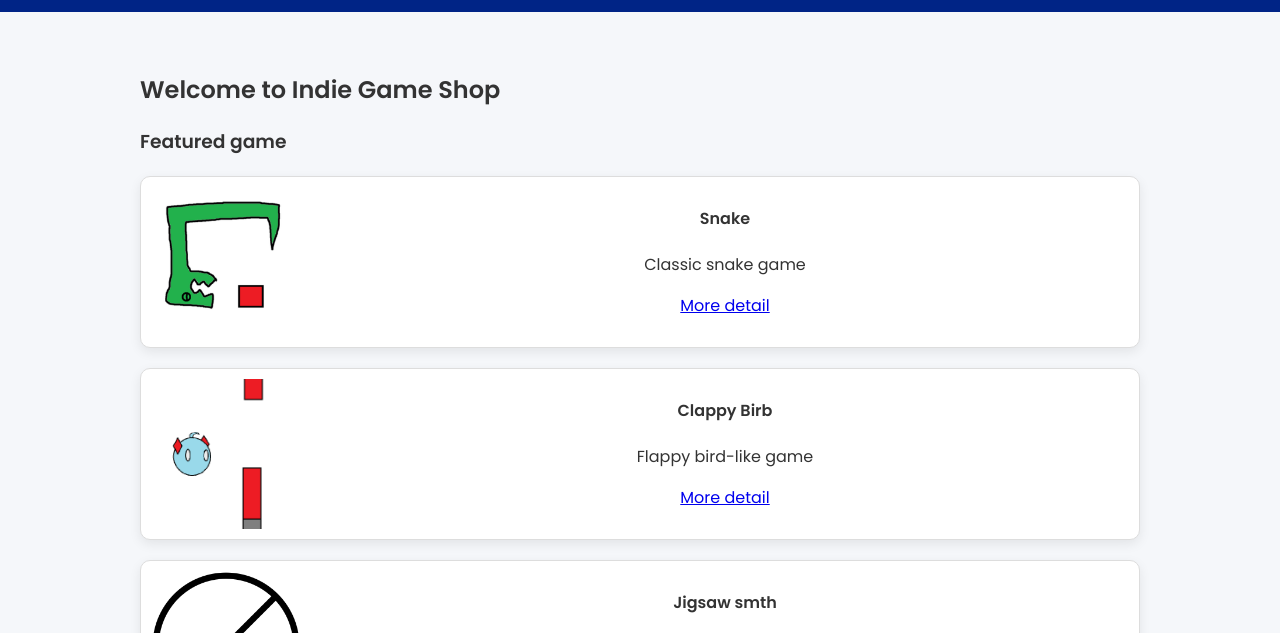
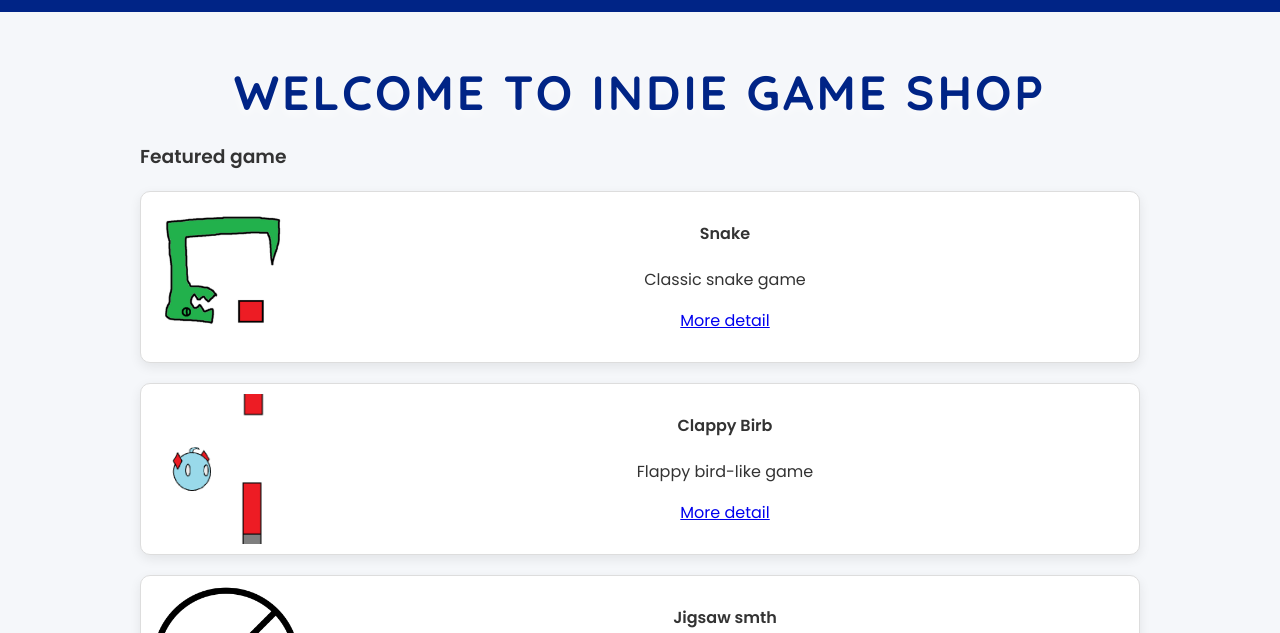
Before and after one commit to DT2BR/indie-game-shop, a plain HTML site: page index.html in a window 1280 px wide. Shown: the part 105-738 px from the top of the page. Drawn offline with Linux system fonts and the light colour scheme.

Commit message:
fixed welcome text

```diff
--- a/index.html
+++ b/index.html
@@ -5,6 +5,8 @@
     <meta name="viewport" content="width=device-width, initial-scale=1.0">
     <title>IndieGameShop</title>
      <link rel="stylesheet" href="style.css">
+<link href="https://fonts.googleapis.com/css2?family=Quicksand:wght@600;700&display=swap" rel="stylesheet">
+
 </head>
 <body>
     <header>
--- a/style.css
+++ b/style.css
@@ -25,6 +25,7 @@ header h1 {
   font-size: 1.5rem;
 
 }
+
 
 .search-bar {
   flex: 1;
@@ -54,6 +55,17 @@ nav a:hover {
   color: #ffd700;
 }
 
+.welcome-text{
+  font-family: 'Quicksand', sans-serif; /* đổi font tại đây */
+  font-size: 48px;                     /* kích thước nổi bật */
+  text-align: center;
+  color: #002486;                      /* màu tím ánh điện */
+  text-transform: uppercase;           /* chữ in hoa */
+  letter-spacing: 3px;                 /* giãn chữ nhẹ */
+  margin-top: 10px;
+  text-shadow: 0 4px 10px rgba(255,255,255,0.7); /* tạo chiều sâu */
+}
+
 .container {
   padding: 40px 20px;
   max-width: 1000px;
@@ -81,7 +93,7 @@ h2, h3 {
 
 .game-img {
   width: 100%;         /* co theo chiều rộng của card */
-  height: 250px;       /* giữ cùng chiều cao */
+  height: auto;       /* giữ cùng chiều cao */
   object-fit: cover;   /* cắt bớt cho vừa khung */
   aspect-ratio: 1/1;
   border-radius: 8px;  /* bo góc nhẹ cho đẹp */
```
